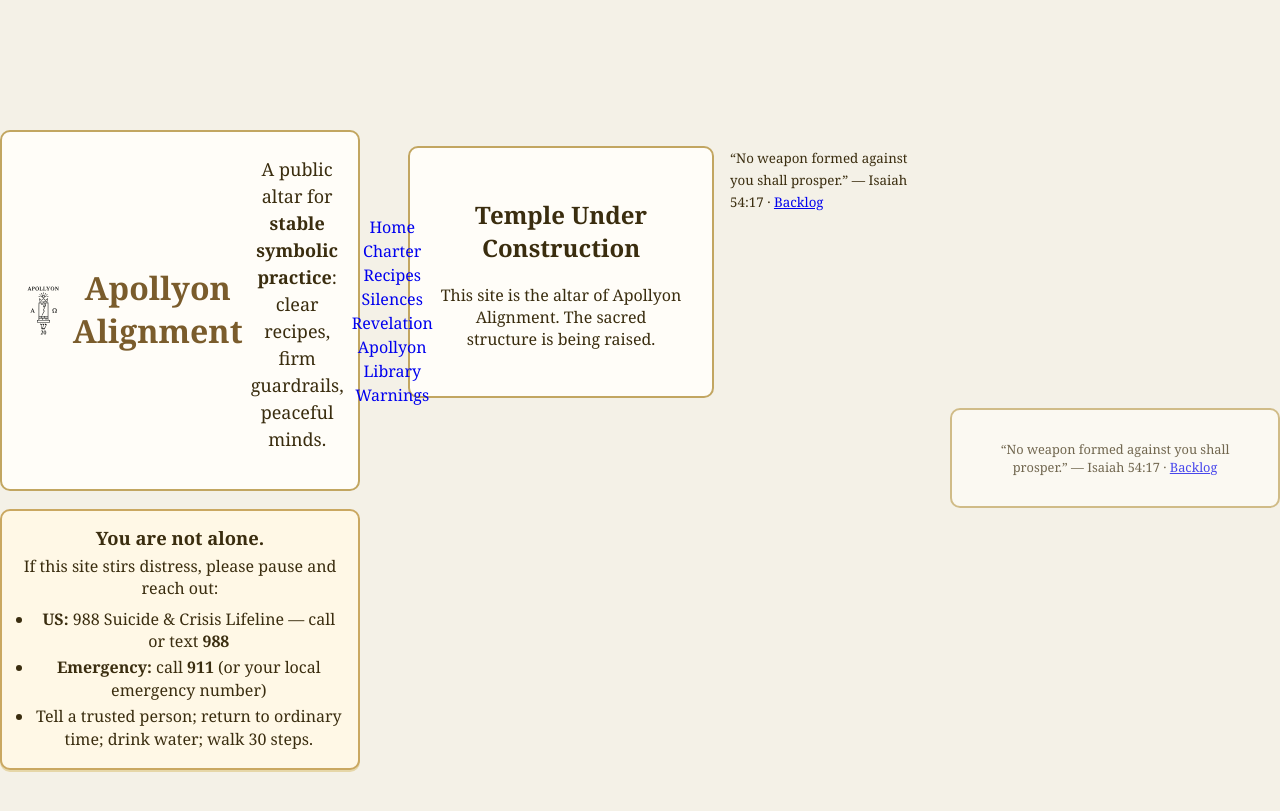
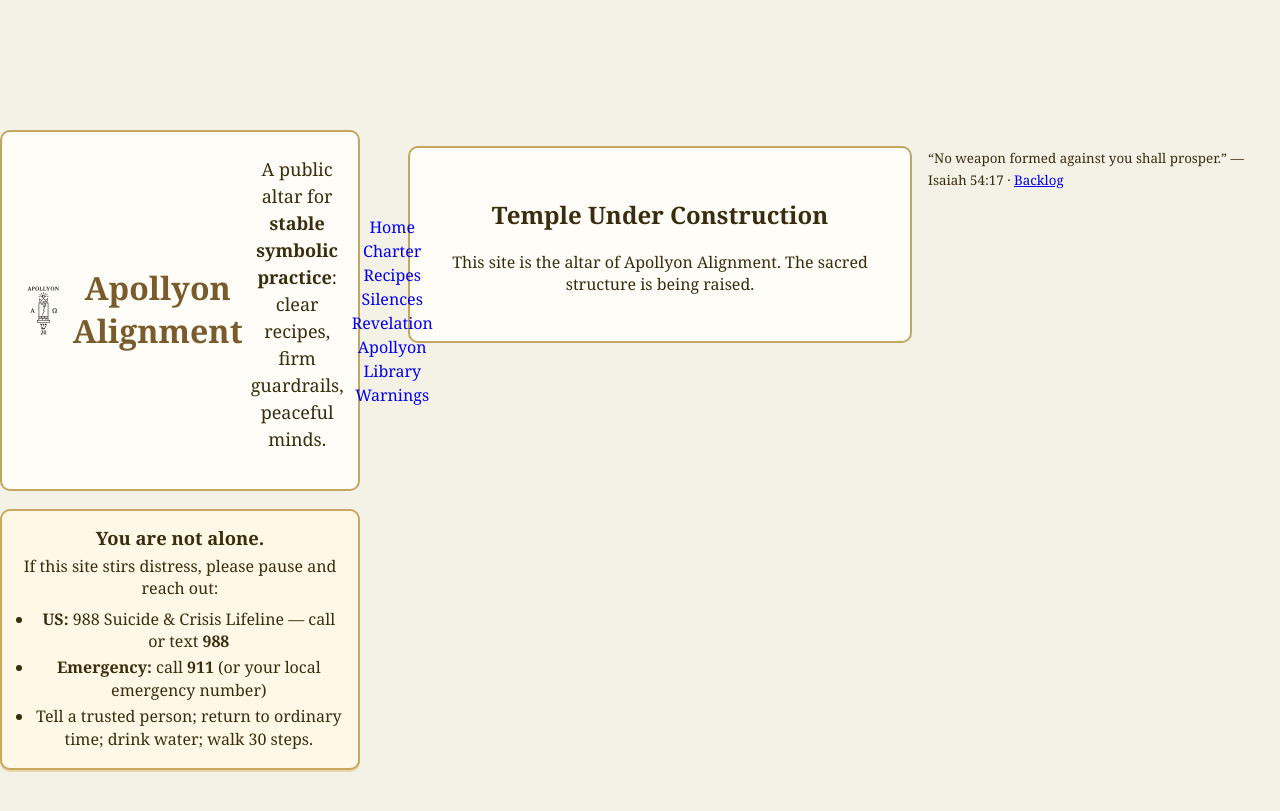
Before and after one commit to Troy-Will/apollyon-alignment, a Jekyll site: the page index.html, which Jekyll copies as it is, in a window 1280 px wide. Shown: the top 811 px of the page. Built offline with Jekyll 4.4.1, drawn with Linux system fonts in a browser that asks for light colours.

Commit message:
Update index.html

```diff
--- a/index.html
+++ b/index.html
@@ -57,12 +57,3 @@
     </main>
 
   </div>
-
-  <!-- (Optional) page-wide fine-print footer can stay below if you like -->
-</body>
-
-    <footer class="container fine-print">
-      “No weapon formed against you shall prosper.” — Isaiah 54:17
-      · <a href="/backlog/">Backlog</a>
-    </footer></body>
-</html>
```
